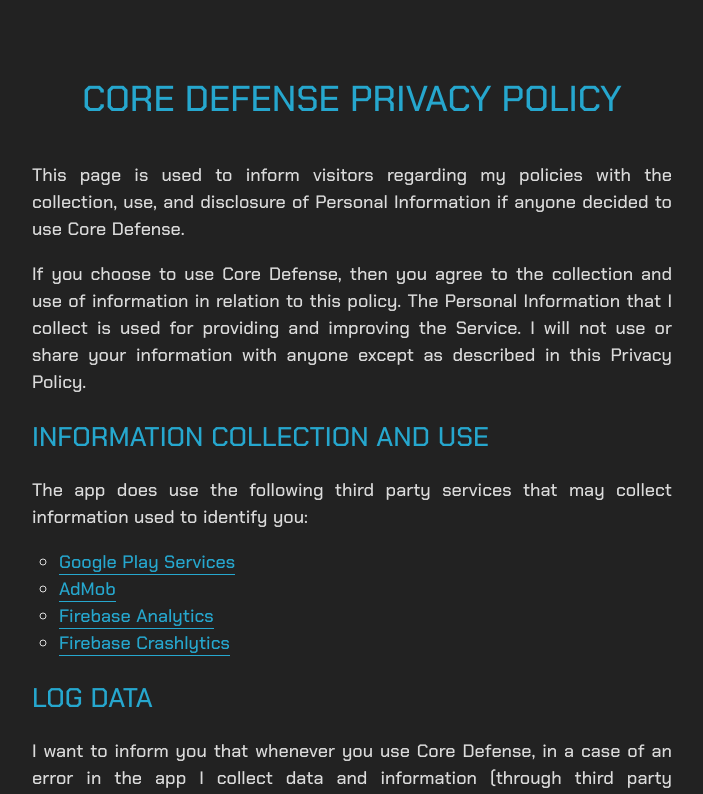
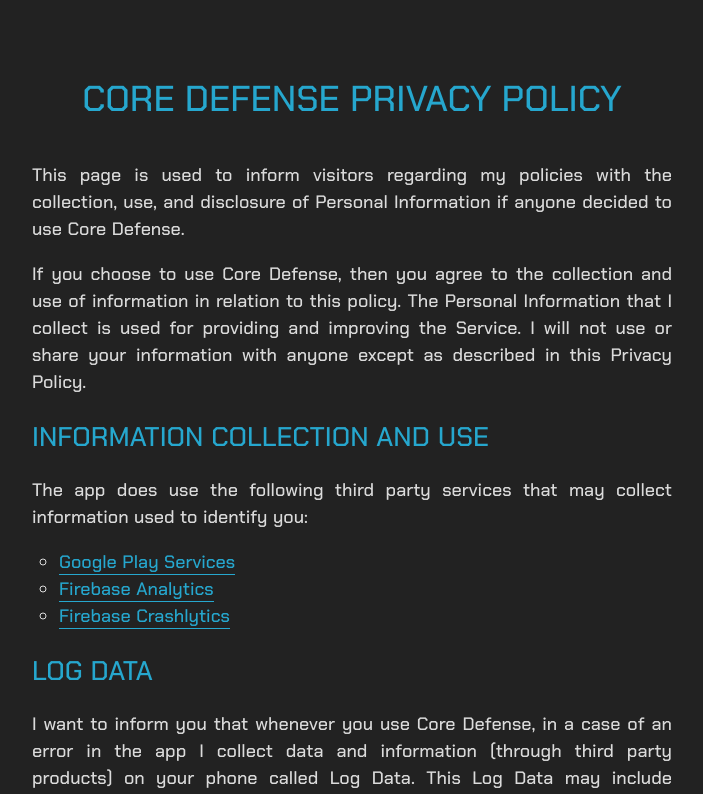
Before and after one commit to ehmprah/core-defense-website, a Nuxt app: page /privacy-policy in a window 1280 px wide. Shown: the top 794 px of the page, without its empty margins (288-991 px from the left). Built offline with nearby package versions, Linux system fonts and the light colour scheme.

Commit message:
Update privacy policy

```diff
--- a/pages/privacy-policy.vue
+++ b/pages/privacy-policy.vue
@@ -32,14 +32,6 @@
               target="_blank"
               rel="noopener noreferrer"
               >Google Play Services</a
-            >
-          </li>
-          <li>
-            <a
-              href="https://support.google.com/admob/answer/6128543?hl=en"
-              target="_blank"
-              rel="noopener noreferrer"
-              >AdMob</a
             >
           </li>
           <li>
```
